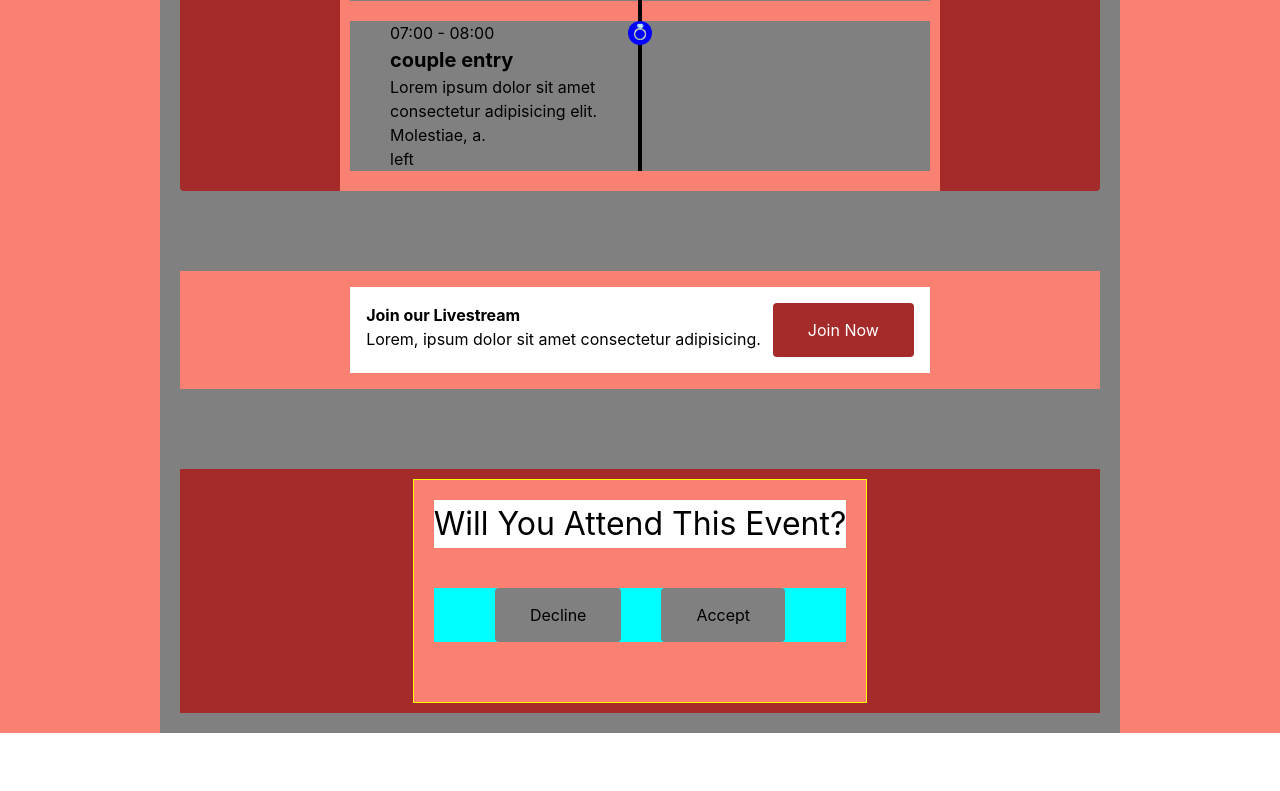
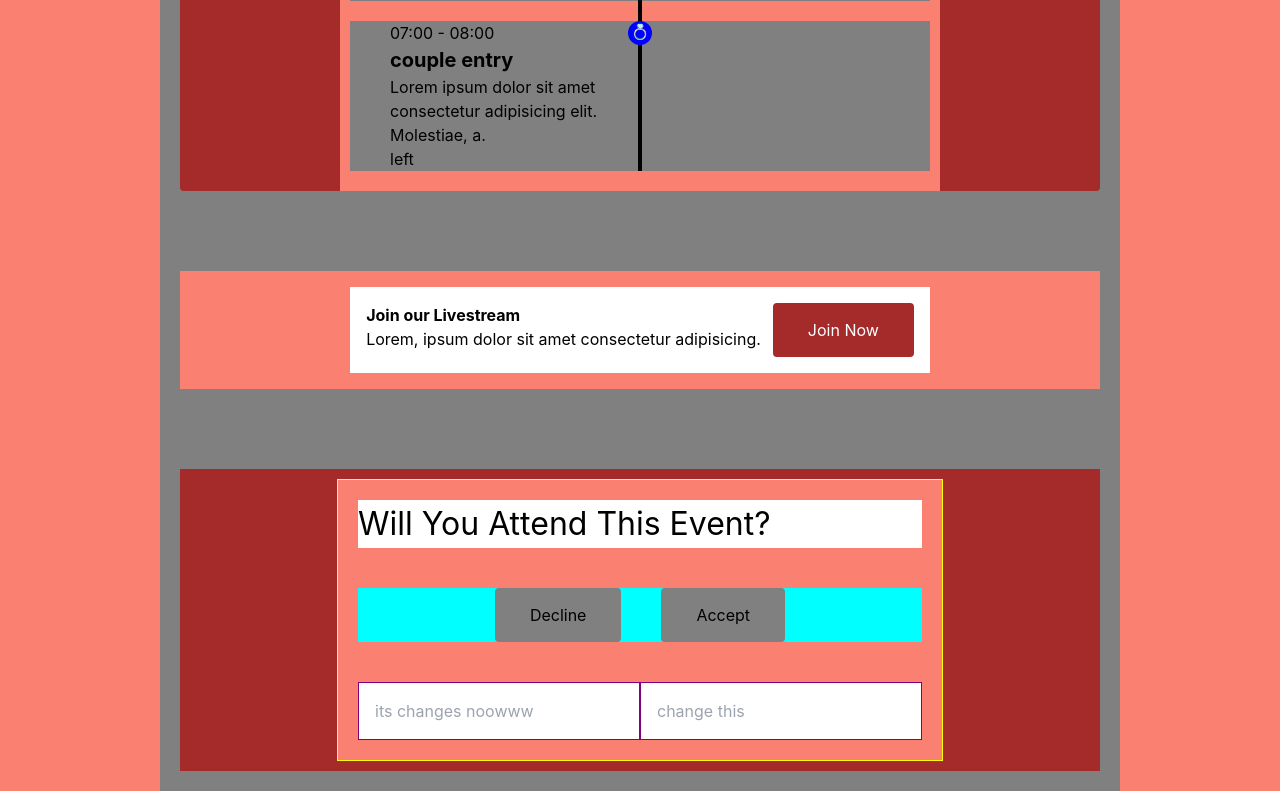
Before and after one commit to Keemchard/Wedding-Invitation, a React (Create React App) app: page / in a window 1280 px wide. Shown: the part 1429-2220 px from the top of the page. Before the commit the page ends 2162 px from the top, so only its background shows below. Built offline with nearby package versions, Linux system fonts and the light colour scheme.

Commit message:
✨ create InputField FC

```diff
--- a/src/components/InputField.tsx
+++ b/src/components/InputField.tsx
@@ -1,7 +1,29 @@
-import React from "react";
+import React, { FC, InputHTMLAttributes } from "react";
 
-const InputField = () => {
-  return <input type="text" />;
+interface InputType extends InputHTMLAttributes<HTMLInputElement> {
+  inputBorder: string;
+  inputTextColor: string;
+  inputBgColor: string;
+}
+
+const InputField: FC<Partial<InputType>> = ({
+  inputBorder = "1px solid purple",
+  inputTextColor = "black",
+  inputBgColor = "white",
+  ...props // property of InputHTMLAttributes<HTMLInputElement> type
+}) => {
+  return (
+    <input
+      style={{
+        border: inputBorder,
+        color: inputTextColor,
+        backgroundColor: inputBgColor,
+      }}
+      className="p-[1rem]"
+      placeholder="change this"
+      {...props}
+    />
+  );
 };
 
 export default InputField;
--- a/src/pages/main-page/sections/Section5.tsx
+++ b/src/pages/main-page/sections/Section5.tsx
@@ -1,5 +1,6 @@
 import React from "react";
 import Button from "../../../components/Button";
+import GuestForm from "./components/GuestForm";
 
 const Section5 = () => {
   const decline = () => {
@@ -19,7 +20,9 @@ const Section5 = () => {
           <Button label="Decline" btnFunction={decline} />
           <Button label="Accept" btnFunction={accept} />
         </div>
-        <div className="bg-[aqua]"></div>
+        <div className="bg-[aqua]">
+          <GuestForm />
+        </div>
       </div>
     </div>
   );
--- a/src/pages/main-page/sections/components/GuestForm.tsx
+++ b/src/pages/main-page/sections/components/GuestForm.tsx
@@ -1,9 +1,13 @@
 import React from "react";
+import InputField from "../../../../components/InputField";
 
 const GuestForm = () => {
   return (
     <form>
-      <div></div>
+      <div>
+        <InputField placeholder="its changes noowww" />
+        <InputField />
+      </div>
     </form>
   );
 };
```
